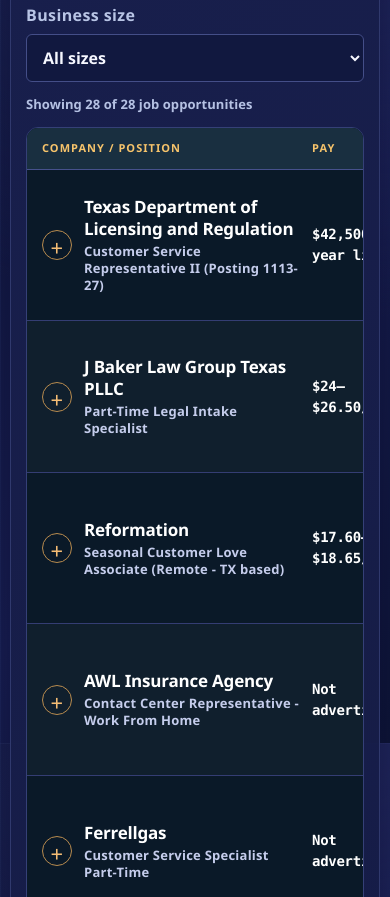
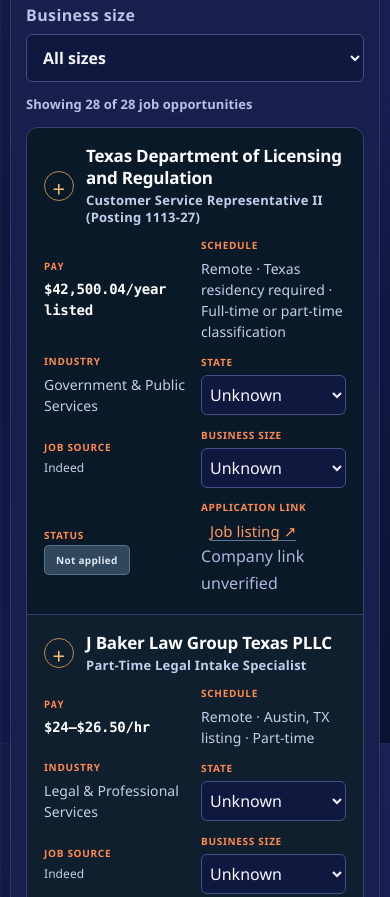
Before and after one commit to texasnewsstudio/executive-career-portfolio, a plain HTML site: page index.html in a window 390 px wide. Shown: the part 2633-3530 px from the top of the page. Drawn offline with Linux system fonts and the light colour scheme.

Commit message:
Remove horizontal job board scrollbar with wider desktop columns and responsive card layout

```diff
--- a/index.html
+++ b/index.html
@@ -223,6 +223,29 @@ button:focus-visible,input:focus-visible,select:focus-visible,textarea:focus-vis
 @media(max-width:650px){.focus-grid{grid-template-columns:1fr}.daily-focus{padding:18px}}
 .daily-applications-fold{margin-top:15px;border:1px solid #354076;border-radius:8px;background:#111941;padding:0}.daily-applications-fold>summary{cursor:pointer;list-style:none;padding:13px 16px;color:#f5f6ff;font-size:13px;font-weight:750;display:flex;align-items:center;gap:10px}.daily-applications-fold>summary::-webkit-details-marker{display:none}.daily-applications-fold>summary:before{content:"+";color:#ff834c;font-size:19px;line-height:1}.daily-applications-fold[open]>summary:before{content:"−"}.daily-applications-fold[open]>summary{border-bottom:1px solid #354076}.daily-applications-fold .today{margin:12px 15px 15px}.daily-fold-hint{margin-left:auto;color:#a8b8dc;font-size:11px;font-weight:400}.daily-applications-fold>summary:focus-visible{outline:2px solid #ff834c;outline-offset:3px}
 .job-state-select{width:100%;min-width:104px;padding:7px 4px;font-size:12px;background:#11183f;border:1px solid #444e88;color:#f6f7ff;border-radius:6px}.job-state-cell{min-width:0}.terminal-row[data-state-hidden="yes"]{display:none!important}
+
+/* Full-width job board: no horizontal scrolling; narrower screens use readable stacked rows. */
+main{max-width:1900px}
+.terminal-scroll{overflow-x:visible}
+.terminal-head,.terminal-grid{min-width:0;width:100%;box-sizing:border-box;grid-template-columns:minmax(185px,2.2fr) minmax(75px,.8fr) minmax(135px,1.45fr) minmax(120px,1.1fr) minmax(100px,.9fr) minmax(105px,.95fr) minmax(110px,1fr) minmax(115px,1fr) minmax(85px,.8fr);gap:9px}
+.terminal-grid>*{min-width:0;overflow-wrap:anywhere}
+.terminal-grid select{max-width:100%;min-width:0}
+@media(max-width:1250px){
+ .terminal-head{display:none}
+ .terminal-grid{display:grid;grid-template-columns:repeat(4,minmax(0,1fr));gap:12px;padding:17px}
+ .terminal-grid>.terminal-company{grid-column:1/-1;min-width:0}
+ .terminal-grid>.terminal-cell{min-width:0}
+ .terminal-grid>.terminal-cell:before{display:block;font-size:10px;font-weight:750;letter-spacing:.07em;text-transform:uppercase;color:#ff8a50;margin-bottom:5px}
+ .terminal-grid>.terminal-pay:before{content:"Pay"}
+ .terminal-grid>.terminal-hours:before{content:"Schedule"}
+ .terminal-grid>.terminal-industry:before{content:"Industry"}
+ .terminal-grid>.job-state-cell:before{content:"State"}
+ .terminal-grid>.job-source-cell:before{content:"Job source"}
+ .terminal-grid>.terminal-cell:has(.business-size-select):before,.terminal-grid>.terminal-cell:has(.company-size-select):before{content:"Business size"}
+ .terminal-grid>.terminal-cell:has(.pill):before{content:"Status"}
+ .terminal-grid>.terminal-link:before{content:"Application link"}
+}
+@media(max-width:720px){.terminal-grid{grid-template-columns:repeat(2,minmax(0,1fr))}}
 </style></head><body><main><div class="terminal-brandline"><span><span class="term-dot"></span>CAREER OPS / TERMINAL 01</span><span>LOCAL BROWSER STORAGE · GITHUB PUBLISHED INTERFACE</span></div><header><h1>Executive Career Portfolio</h1><p>A private command center for remote opportunities, applications, follow-ups, and measurable progress.</p></header>
 <section class="panel" id="smartPanel"><h2>Career preference intelligence</h2><p class="hint">Updates automatically as you apply, decline, or archive jobs. Insights reflect your recorded choices, not an external AI service.</p><div id="smartSummary" class="note" aria-live="polite"></div><div id="dailyPreferences" class="today"></div></section>
 <section class="panel"><h2>Performance overview</h2><div class="row"><label style="font-weight:700">Daily résumé goal <input id="goal" type="number" min="1" max="100" value="3" style="width:90px"></label><label style="font-weight:700">View date <input type="date" id="day"></label></div><div class="stats" style="margin-top:14px"><div class="stat"><b id="todaySent">0</b><small>Résumés sent on selected day</small></div><div class="stat"><b id="totalSent">0</b><small>Total sent</small></div><div class="stat"><b id="responses">0</b><small>Responses / interviews</small></div><div class="stat"><b id="pending">0</b><small>Jobs not yet applied to</small></div><div class="stat"><b id="declinedToday">0</b><small>Not interested on selected day</small></div><div class="stat"><b id="expiredTotal">0</b><small>Expired listings</small></div></div><div class="track"><div class="fill" id="fill"></div></div><p id="goalText" class="counter"></p><details class="daily-applications-fold"><summary>Applications sent for selected date <span class="daily-fold-hint">Click to expand</span></summary><div id="dailyList" class="today"></div></details></section>
```
